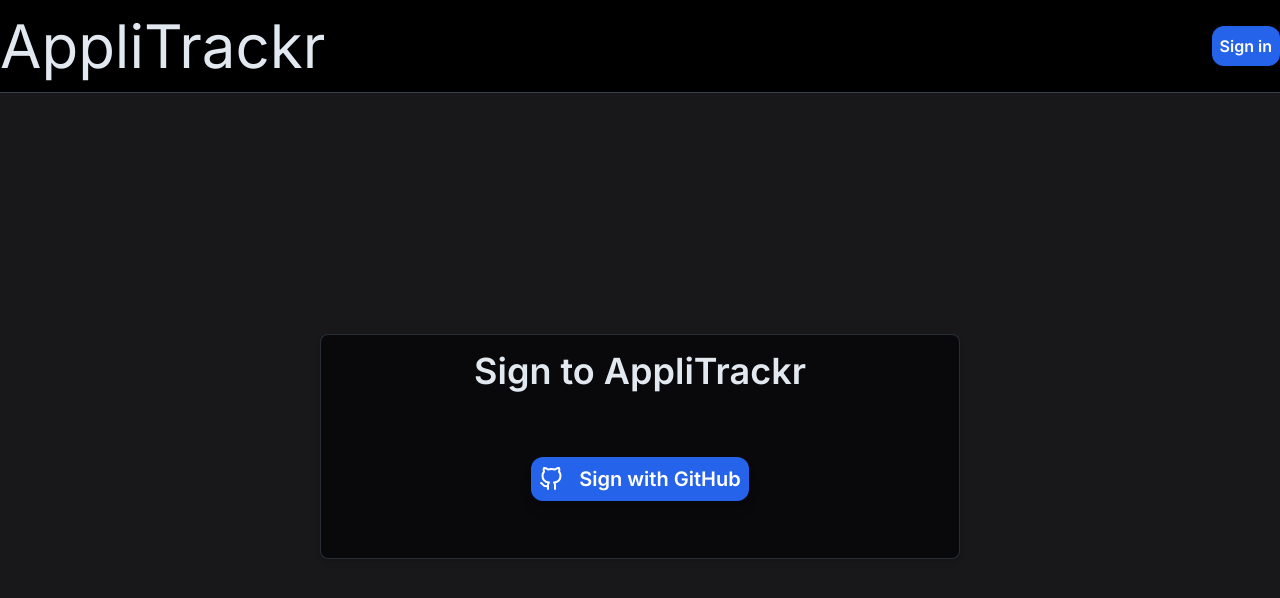
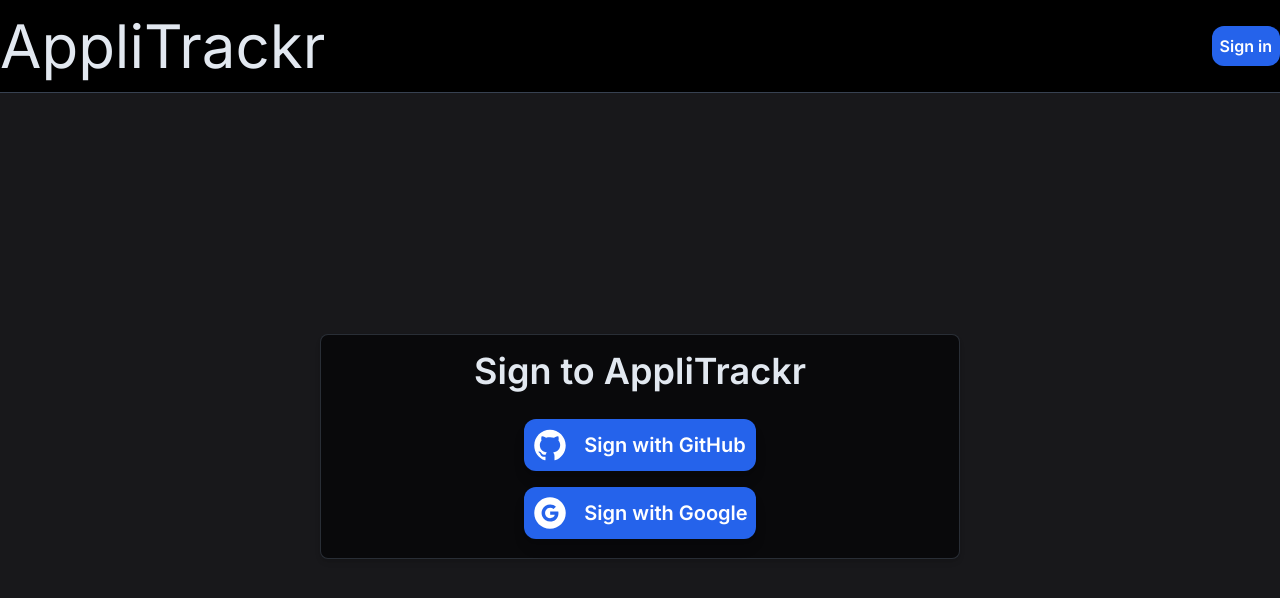
Before and after one commit to jaimetrovoada/applirackr, a Next.js app: page /login in a window 1280 px wide. Shown: the top 598 px of the page. Built offline with nearby package versions, Linux system fonts and the light colour scheme; no server answers.

Commit message:
add google sign in provider

```diff
--- a/app/login/page.tsx
+++ b/app/login/page.tsx
@@ -2,7 +2,7 @@
 import { Button } from "@/components";
 import { signIn } from "next-auth/react";
 import React from "react";
-import { GitHub } from "react-feather";
+import { AiFillGithub, AiFillGoogleCircle } from "react-icons/ai";
 import { useSearchParams } from "next/navigation";
 
 export default function Page() {
@@ -11,6 +11,7 @@
     <main className="container mx-auto flex flex-1 flex-col items-center justify-center gap-4 p-4 lg:px-0">
       <div className="mx-auto flex h-1/3 w-full max-w-screen-sm flex-col items-center gap-6 rounded-lg border border-gray-600/50 bg-zinc-950 p-4 shadow-md">
         <h2 className="text-4xl font-semibold">Sign to AppliTrackr</h2>
+        <div className="my-auto flex flex-col gap-4">
           <Button
             onClick={() =>
               signIn("github", {
@@ -18,11 +19,24 @@
                 callbackUrl: searchParams.get("callbackUrl") ?? "/",
               })
             }
-          className="my-auto inline-flex items-center gap-4 text-xl"
+            className="inline-flex items-center gap-4 text-xl"
           >
-          <GitHub />
+            <AiFillGithub size={36} />
             Sign with GitHub
           </Button>
+          <Button
+            onClick={() =>
+              signIn("google", {
+                redirect: true,
+                callbackUrl: searchParams.get("callbackUrl") ?? "/",
+              })
+            }
+            className="inline-flex items-center gap-4 text-xl"
+          >
+            <AiFillGoogleCircle size={36} />
+            Sign with Google
+          </Button>
+        </div>
       </div>
     </main>
   );
--- a/lib/auth.service.ts
+++ b/lib/auth.service.ts
@@ -3,6 +3,7 @@
 import { PrismaAdapter } from "@next-auth/prisma-adapter";
 import { prisma } from "./db";
 import GitHubProvider from "next-auth/providers/github";
+import GoogleProvider from "next-auth/providers/google";
 
 export const authOptions: NextAuthOptions = {
   debug: process.env.NODE_ENV !== "production",
@@ -13,6 +14,10 @@
     GitHubProvider({
       clientId: process.env.GITHUB_ID!,
       clientSecret: process.env.GITHUB_SECRET!,
+    }),
+    GoogleProvider({
+      clientId: process.env.GOOGLE_CLIENT_ID!,
+      clientSecret: process.env.GOOGLE_CLIENT_SECRET!,
     }),
   ],
   adapter: PrismaAdapter(prisma),
```
Lines whose indentation alone changed are shown as unchanged.
